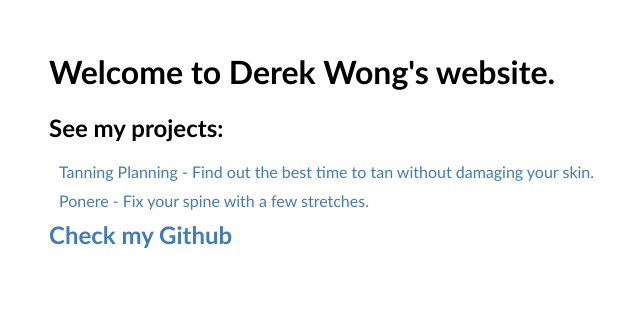
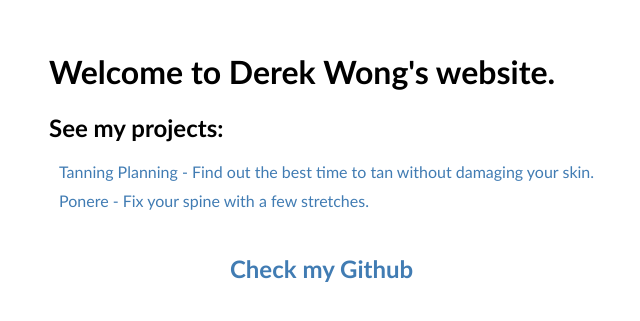
Before and after one commit to djwong23/Homepage, a React (Create React App) app: page / in a window 1280 px wide. Shown: the part 129-450 px from the top of the page, without its empty margins (207-847 px from the left). Built offline with nearby package versions, Linux system fonts and the light colour scheme.

Commit message:
centered github ish

```diff
--- a/src/App.css
+++ b/src/App.css
@@ -73,6 +73,8 @@ body,
 }
 
 .github {
+  text-align: center;
+  padding-top: 10px;
   font-size: 1.5em;
   font-weight: bold;
 }
--- a/src/App.js
+++ b/src/App.js
@@ -19,9 +19,9 @@ function App() {
           </a>
         </div>
       </div>
-      <div className="github">
+      <h3 className="github">
         <a className = "buttons" href="https://github.com/djwong23">Check my Github</a>
-      </div>
+      </h3>
     </div>
   );
 }
```
